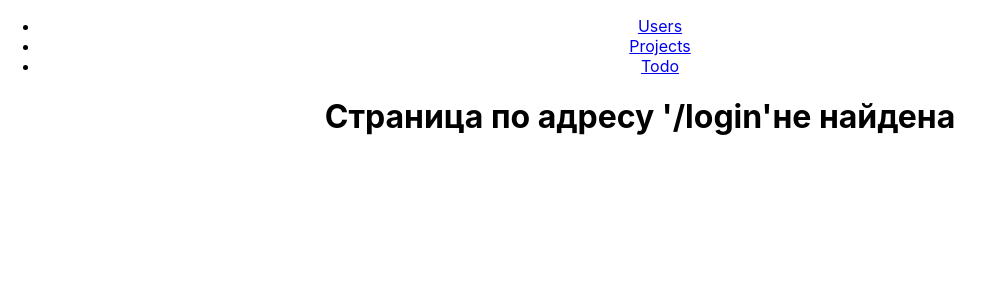
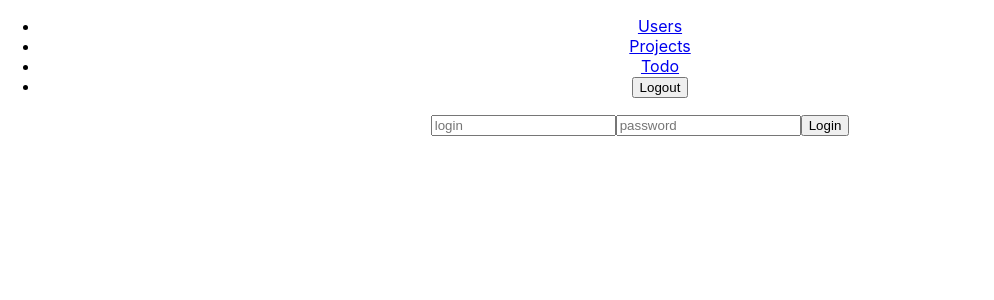
Before and after one commit to Arsenky/Django_rest, a React (Create React App) app in the folder frontend/: page /login in a window 1280 px wide. Shown: the top 300 px of the page, without its empty margins (0-994 px from the left). Built offline with nearby package versions, Linux system fonts and the light colour scheme; no server answers.

Commit message:
lesson_7

```diff
--- a/frontend/package.json
+++ b/frontend/package.json
@@ -11,6 +11,7 @@
     "react-dom": "^18.2.0",
     "react-router-dom": "^5.2.0",
     "react-scripts": "5.0.1",
+    "universal-cookie": "^4.0.4",
     "web-vitals": "^2.1.4"
   },
   "scripts": {
--- a/frontend/src/App.js
+++ b/frontend/src/App.js
@@ -6,8 +6,10 @@
 import ProjectList from './components/Project.js'
 import TodoList from './components/TODO.js'
 import UserList from './components/User.js'
+import LoginForm from'./components/Auth.js'
 import axios from 'axios'
 import {HashRouter, Route, Link, Switch, BrowserRouter} from 'react-router-dom'
+import Cookies from 'universal-cookie'
 
 const NotFound404 = ({ location }) => { return( <div> <h1>Страница по адресу '{location.pathname}'не найдена</h1> </div> ) }
 
@@ -17,11 +19,41 @@
     this.state = {
       'users': [],
       'projects': [],
-      'todoes': []
+      'todoes': [],
+      'token':''
     }
   }
 
-  componentDidMount() {
+  set_token(token) {
+    const cookies =new Cookies()
+    cookies.set('token', token)
+    this.setState({'token': token})
+  }
+
+  is_authenticated() {
+    return this.state.token !=''
+  }
+
+  logout () {
+    this.set_token('')
+  }
+
+  get_token_from_storage() {
+     const cookies =new Cookies()
+     const token = cookies.get('token')
+     this.setState({'token': token})
+  }
+
+  get_token(username, password) {
+    axios.post('http://127.0.0.1:8000/api-token-auth/', {username: username, password: password})
+    .then(response => {
+      this.set_token(response.data['token'])
+      //console.log(response.data)
+    })
+    .catch(error => alert('Неверный логин или пароль'))
+    }
+
+  load_data() {
     axios.get('http://127.0.0.1:8000/api/user')
       .then(response => {
         const users = response.data.results
@@ -53,9 +85,16 @@
       }).catch(error => console.log(error))
   }
 
+  componentDidMount() {
+    this.load_data()
+    this.get_token_from_storage()
+  }
+
+
+
   render () {
     return (
-      <div class ='App'>
+      <div className='App'>
         {/* <div>
           <UserList users={this.state.users} />
         </div>
@@ -80,6 +119,9 @@
             <li>
             <Link to='/todo'>Todo</Link>
             </li>
+            <li>
+              {this.is_authenticated() ? <button onClick={()=>this.logout()}>Logout</button> : <Link to='/login'>Login</Link>}
+            </li>
             </ul>
           </nav>
             <Switch>
@@ -87,6 +129,7 @@
               <Route exact path='/project' component={() => <ProjectList projects = {this.state.projects} />} />
               <Route exact path='/todo' component={() => <TodoList todoes = {this.state.todoes} />} />
               <Route path="/project/:project_name"> <ProjectDetailList projects={this.state.projects} /> </Route>
+              <Route exact path='/login'component={()=><LoginForm get_token={(username,password) => this.get_token(username,password)} />} />
               <Route component={NotFound404} />
             </Switch>
           </BrowserRouter>
--- /dev/null
+++ b/frontend/src/components/Auth.js
@@ -0,0 +1,34 @@
+import React from'react'
+import get_token from '../App.js'
+
+class LoginForm extends React.Component {
+    constructor(props) {
+        super(props)
+        this.state = {login:'',password:''}
+    }
+
+    handleChange(event) {
+        this.setState(
+                {
+                    [event.target.name]: event.target.value
+                }
+            )
+    }
+
+    handleSubmit(event) {
+        this.props.get_token(this.state.login, this.state.password)
+        event.preventDefault()
+        }
+
+    render() {
+        return(
+            <form onSubmit={(event)=> this.handleSubmit(event)}>
+                <input type="text"name="login"placeholder="login" value={this.state.login} onChange={(event)=>this.handleChange(event)} />
+                <input type="password"name="password"placeholder="password" value={this.state.password} onChange={(event)=>this.handleChange(event)} />
+                <input type="submit" value="Login" />
+            </form>
+        );
+        }
+    }
+
+    export default LoginForm
```
Also changed, not shown: 1 other file (tests, documents, lock files or other folders).
